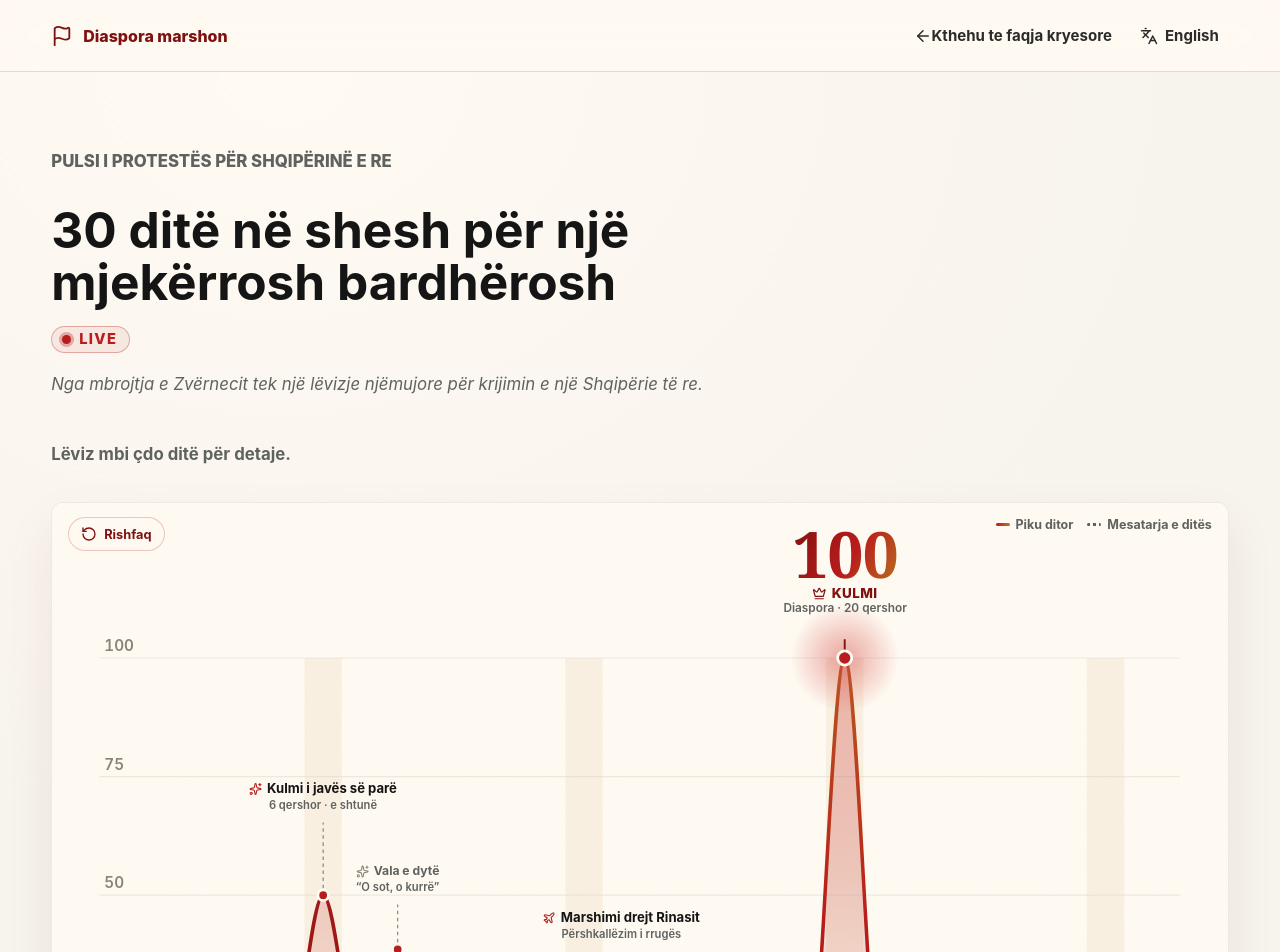
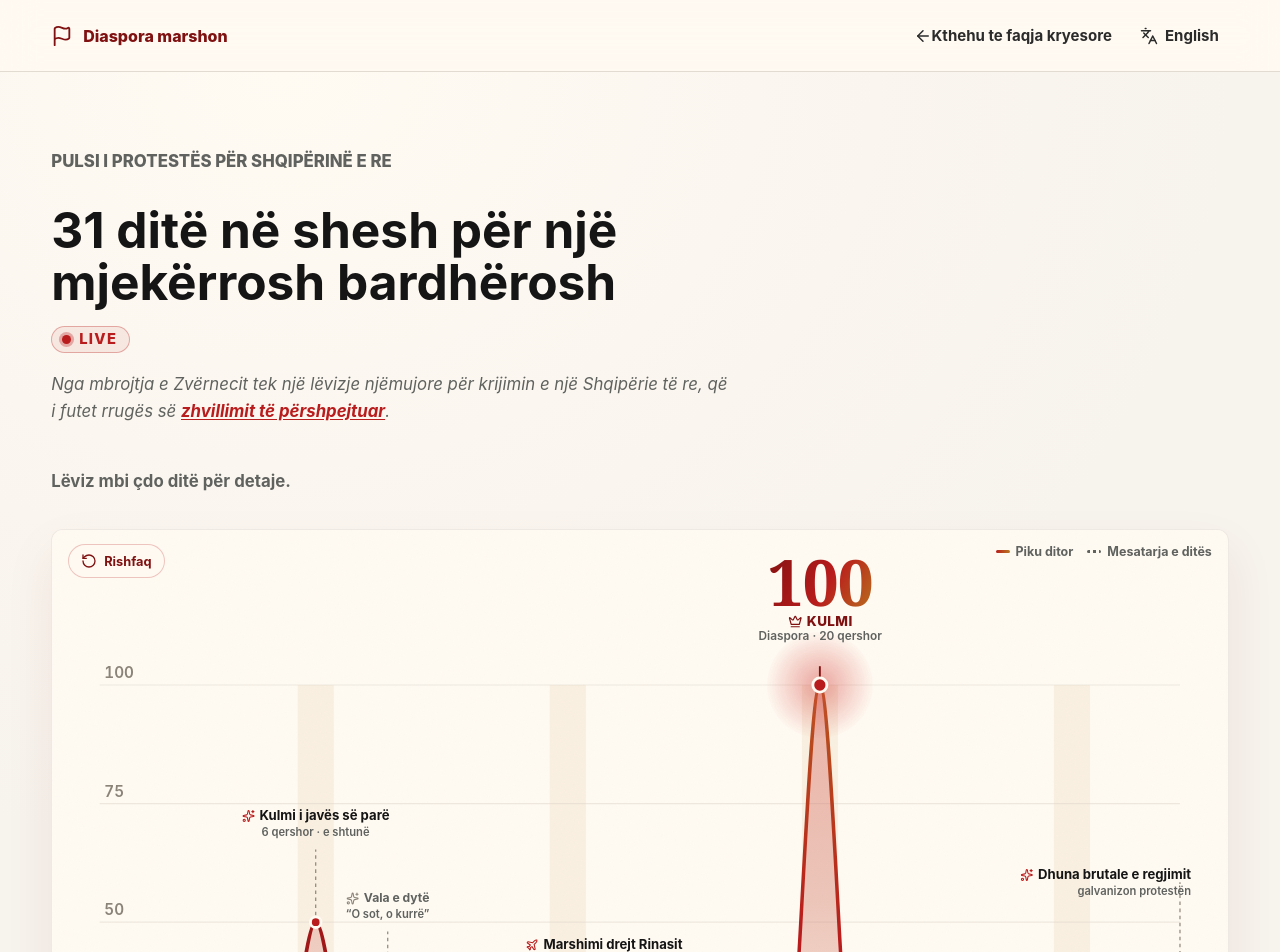
Before and after one commit to rlleshi/diaspora_marrshon, a Next.js app: page /pulsi in a window 1280 px wide. Shown: the top 952 px of the page. Built offline with nearby package versions, Linux system fonts and the light colour scheme.

Commit message:
update with day 31

```diff
--- a/app/en/pulsi/page.tsx
+++ b/app/en/pulsi/page.tsx
@@ -4,7 +4,7 @@ import { LiveTrackerPage } from "@/components/live-tracker-page";
 export const metadata: Metadata = {
   title: "Protest pulse | Diaspora marshes",
   description:
-    "The June 2026 protest participation index: 30 days in the square, day by day, with the key moments.",
+    "The June 2026 protest participation index: 31 days in the square, day by day, with the key moments.",
 };
 
 export default function Page() {
--- a/app/globals.css
+++ b/app/globals.css
@@ -1744,6 +1744,17 @@ textarea:focus {
   line-height: 1.45;
 }
 
+.pc-tip-note-link {
+  color: var(--red-dark);
+  font-weight: 750;
+  text-decoration: underline;
+  text-underline-offset: 2px;
+}
+
+.pc-tip-note-link:hover {
+  text-decoration: none;
+}
+
 .pc-tip-link {
   display: inline-flex;
   align-items: center;
--- a/app/pulsi/page.tsx
+++ b/app/pulsi/page.tsx
@@ -4,7 +4,7 @@ import { LiveTrackerPage } from "@/components/live-tracker-page";
 export const metadata: Metadata = {
   title: "Pulsi i protestës | Diaspora marshon",
   description:
-    "Indeksi i pjesëmarrjes në protestat e qershorit 2026: 30 ditë në shesh, ditë pas dite, me momentet kyçe.",
+    "Indeksi i pjesëmarrjes në protestat e qershorit 2026: 31 ditë në shesh, ditë pas dite, me momentet kyçe.",
 };
 
 export default function Page() {
--- a/components/live-tracker-page.tsx
+++ b/components/live-tracker-page.tsx
@@ -15,7 +15,7 @@ const COPY: Record<
     eyebrow: string;
     title: string;
     liveLabel: string;
-    intro: string;
+    intro: { before: string; link: string; href: string; after: string };
     methodology: string;
     hint: string;
     disclaimer: string;
@@ -26,10 +26,15 @@ const COPY: Record<
     homeHref: "/",
     homeLabel: "Kthehu te faqja kryesore",
     eyebrow: "Pulsi i protestës për Shqipërinë e re",
-    title: "30 ditë në shesh për një mjekërrosh bardhërosh",
+    title: "31 ditë në shesh për një mjekërrosh bardhërosh",
     liveLabel: "Live",
-    intro:
-      "Nga mbrojtja e Zvërnecit tek një lëvizje njëmujore për krijimin e një Shqipërie të re.",
+    intro: {
+      before:
+        "Nga mbrojtja e Zvërnecit tek një lëvizje njëmujore për krijimin e një Shqipërie të re, që i futet rrugës së ",
+      link: "zhvillimit të përshpejtuar",
+      href: "https://www.youtube.com/watch?v=XF3nEmKziWU",
+      after: ".",
+    },
     methodology:
       "Indeks i pjesëmarrjes së vlerësuar, i normalizuar: 100 = dita më e madhe (20 qershor). Dy tubimet më të mëdha (6 dhe 20 qershor) janë ankoruar me vlerësime gjeometrike në terren; ditët e tjera pasqyrojnë intensitetin e dukshëm në kamerat e News24, të analizuar me një model numërimi turme.",
     hint: "Lëviz mbi çdo ditë për detaje.",
@@ -49,17 +54,22 @@ const COPY: Record<
       replay: "Rishfaq",
       saturday: "e shtunë",
       ariaSummary:
-        "Indeksi i pjesëmarrjes në protesta përgjatë 30 ditëve, me kulmin në ditën e 21-të (20 qershor 2026).",
+        "Indeksi i pjesëmarrjes në protesta përgjatë 31 ditëve, me kulmin në ditën e 21-të (20 qershor 2026).",
     },
   },
   en: {
     homeHref: "/en",
     homeLabel: "Back to the homepage",
     eyebrow: "Protest pulse for a new Albania",
-    title: "30 days in the square for a grey-bearded Rama",
+    title: "31 days in the square for a grey-bearded Rama",
     liveLabel: "Live",
-    intro:
-      "From defending Zvërnec to a month-long movement for the creation of a new Albania.",
+    intro: {
+      before:
+        "From defending Zvërnec to a month-long movement for the creation of a new Albania that sets out on the path of ",
+      link: "accelerated development",
+      href: "https://www.youtube.com/watch?v=XF3nEmKziWU",
+      after: ".",
+    },
     methodology:
       "An estimated participation index, normalized so 100 = the largest day (20 June). The two largest gatherings (6 and 20 June) are anchored to on-the-ground geometry estimates; other days reflect camera-visible intensity from News24 livestreams, analyzed with a crowd-counting model.",
     hint: "Hover any day for detail.",
@@ -79,7 +89,7 @@ const COPY: Record<
       replay: "Replay",
       saturday: "Saturday",
       ariaSummary:
-        "Protest participation index across 30 days, peaking on day 21 (20 June 2026).",
+        "Protest participation index across 31 days, peaking on day 21 (20 June 2026).",
     },
   },
 };
@@ -129,7 +139,18 @@ export function LiveTrackerPage({ locale }: { locale: Locale }) {
                   {t.liveLabel}
                 </span>
               </h1>
-              <p className="participation-caption">{t.intro}</p>
+              <p className="participation-caption">
+                {t.intro.before}
+                <a
+                  className="context-link"
+                  href={t.intro.href}
+                  target="_blank"
+                  rel="noreferrer"
+                >
+                  {t.intro.link}
+                </a>
+                {t.intro.after}
+              </p>
               <p className="participation-hint">{t.hint}</p>
             </div>
             <figure className="participation-figure">
--- a/components/participation/ParticipationChart.tsx
+++ b/components/participation/ParticipationChart.tsx
@@ -40,6 +40,7 @@ const LABEL_Y: Record<number, number> = {
   21: 58,
   25: 430,
   30: 410,
+  31: 300,
 };
 
 const MONTHS_SQ = [
@@ -251,7 +252,7 @@ export function ParticipationChart({
         ))}
 
         {/* x axis labels */}
-        {[1, 5, 10, 15, 20, 25, 30].map((day) => (
+        {[1, 5, 10, 15, 20, 25, 31].map((day) => (
           <text
             key={`x-${day}`}
             className="pc-xlabel"
@@ -521,6 +522,29 @@ export function ParticipationChart({
   );
 }
 
+function renderNote(day: ParticipationDay, locale: Locale) {
+  const text = day.note[locale];
+  const link = day.noteLink;
+  if (!link) return text;
+  const word = link.word[locale];
+  const i = text.indexOf(word);
+  if (i === -1) return text;
+  return (
+    <>
+      {text.slice(0, i)}
+      <a
+        className="pc-tip-note-link"
+        href={link.href}
+        target="_blank"
+        rel="noreferrer"
+      >
+        {word}
+      </a>
+      {text.slice(i + word.length)}
+    </>
+  );
+}
+
 function TipBody({
   day,
   locale,
@@ -553,7 +577,7 @@ function TipBody({
           {labels.tooltipMedian} {day.median.toFixed(1)}
         </span>
       </div>
-      <p className="pc-tip-note">{day.note[locale]}</p>
+      <p className="pc-tip-note">{renderNote(day, locale)}</p>
       <a
         className="pc-tip-link"
         href={day.source}
--- a/data/participation.ts
+++ b/data/participation.ts
@@ -1,12 +1,16 @@
-// 30-day participation index for the June 2026 "Revolucioni i Flamingove" protests.
+// 31-day participation index for the June 2026 "Revolucioni i Flamingove" protests.
 //
 // Source: News24 live broadcasts of each day's protest in Tirana, analyzed with a
-// crowd-counting model. The headline series is `peak` (top-10 peak frame average),
-// normalized so 100 = the single largest day (Day 7, 6 June 2026 / 2026-06-06).
-// `mean` and `median` are the same crowd model averaged across the whole broadcast.
+// crowd-counting model. The headline series is `peak` (top-10 peak frame average).
+// The two anchor days (7 and 21 / 6 and 20 June) are tied to on-the-ground geometry
+// estimates so 100 = the largest day (Day 21, 20 June 2026); every other day scales
+// the model output on the same Day-7 reference (top-10 avg 2582.5 -> index 50).
+// `mean` and `median` are the same crowd model over the retained broadcast frames.
 //
-// Data: outputs/protesta_summary/crowd_visibility_index_1_30.csv
-// Story: outputs/protesta_summary/protest_story_notes_1_30.md
+// Data: outputs/protesta_summary/crowd_visibility_index_1_30.csv (days 1-30)
+// Story: outputs/protesta_summary/protest_story_notes_1_31.md
+// Day 31 computed from the protesta_31 timeline (top-10 peak avg 697.6, mean 229.9,
+// median 212.5), normalized on the same Day-7 reference as days 1-30.
 
 export type ParticipationDay = {
   day: number;
@@ -24,6 +28,8 @@ export type ParticipationDay = {
   source: string;
   /** Short story note. */
   note: { sq: string; en: string };
+  /** Optional inline link inside the note, anchored on `word` (per locale). */
+  noteLink?: { href: string; word: { sq: string; en: string } };
 };
 
 const yt = (id: string) => `https://www.youtube.com/watch?v=${id}`;
@@ -89,6 +95,9 @@ export const participation: ParticipationDay[] = [
     note: { sq: "Prag i shenjës njëmujore: “s’dalim nga sheshi pa rënë mjekrra”.", en: "On the eve of the one-month mark: “we won't leave the square until Rama falls”." } },
   { day: 30, date: "2026-06-29", saturday: false, peak: 9.47, mean: 3.81, median: 3.61, source: yt("Hi8GIraUxSo"),
     note: { sq: "Një muaj protestë: qytetarët “pushtojnë” rrugët e Tiranës.", en: "One month of protest: citizens “occupy” the streets of Tirana." } },
+  { day: 31, date: "2026-06-30", saturday: false, peak: 13.51, mean: 4.45, median: 4.11, source: yt("eXqGp85o7uk"),
+    note: { sq: "Protesta galvanizohet pasi nëpunësit e regjimit ushtrojnë dhunë krejtësisht të paprovokuar tek protestuesit.", en: "The protest is galvanized after regime officials use completely unprovoked violence against protesters." },
+    noteLink: { href: "https://youtu.be/Nye2pigb8fc", word: { sq: "të paprovokuar", en: "unprovoked" } } },
 ];
 
 export type ParticipationEvent = {
@@ -123,6 +132,9 @@ export const participationEvents: ParticipationEvent[] = [
   { day: 30, tier: "primary", icon: "flag", mobile: true,
     label: { sq: "1 muaj protestë", en: "One month" },
     sub: { sq: "29 qershor", en: "29 June" } },
+  { day: 31, tier: "primary", icon: "spark", mobile: true,
+    label: { sq: "Dhuna brutale e regjimit", en: "The regime's brutal violence" },
+    sub: { sq: "galvanizon protestën", en: "galvanizes the protest" } },
 ];
 
 /** Normalization reference shown in the methodology note. */
```
